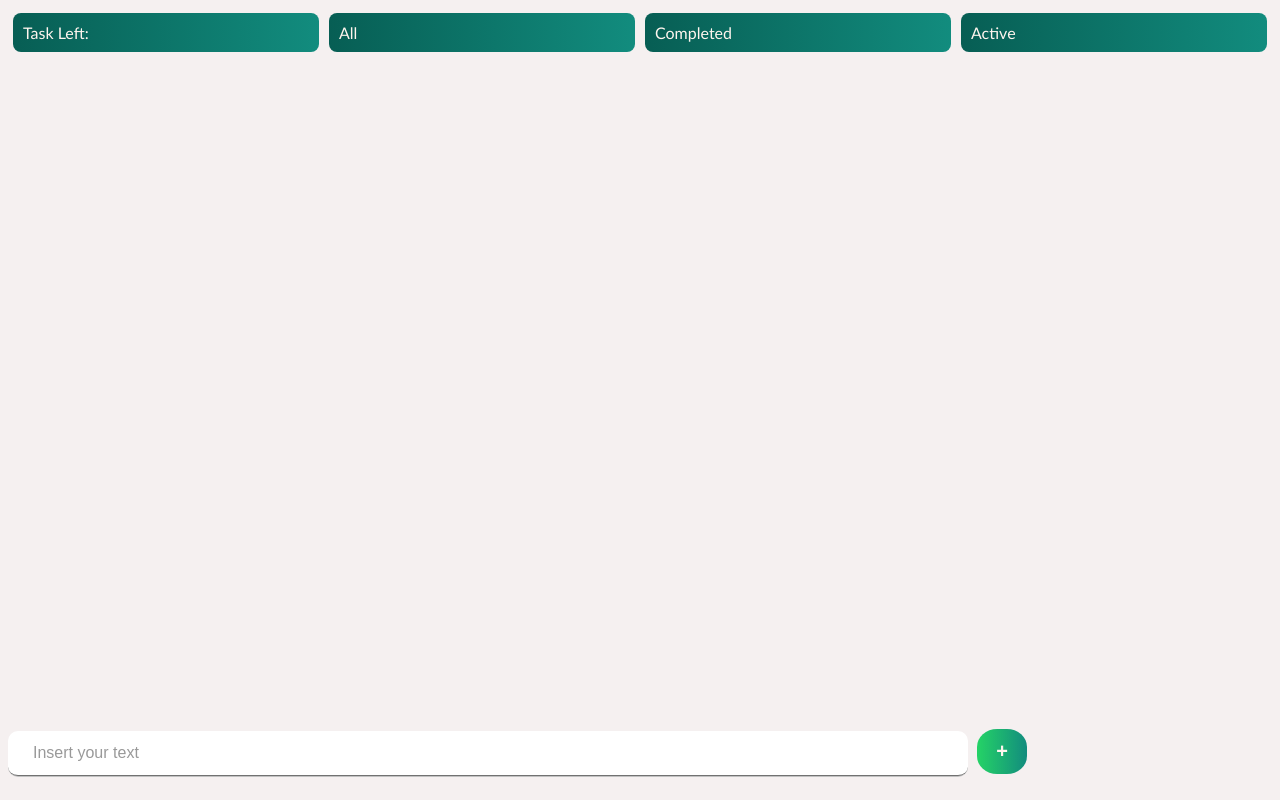
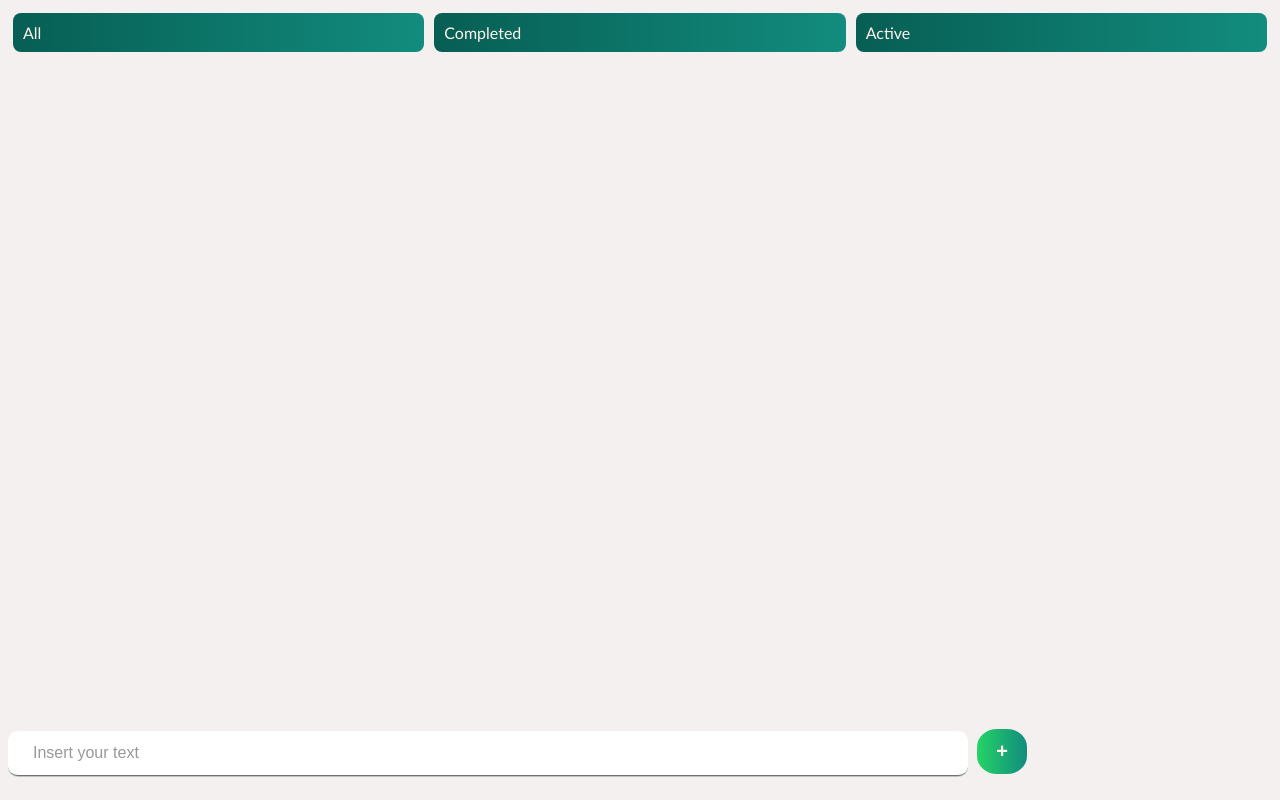
Before and after one commit to dongvt/dongvt.github.io, a plain HTML site: page index.html in a window 1280 px wide. Drawn offline with Linux system fonts and the light colour scheme.

Commit message:
Update index.html

```diff
--- a/index.html
+++ b/index.html
@@ -14,7 +14,6 @@
 <body>
     <main>
         <div id="filter">
-            <div id="taskLeft"> Task Left: <span id="pending"></span> </div>
             <div id="filterAll">All</div>
             <div id="filterCompleted">Completed</div>
             <div id="filterActive">Active</div>
```
